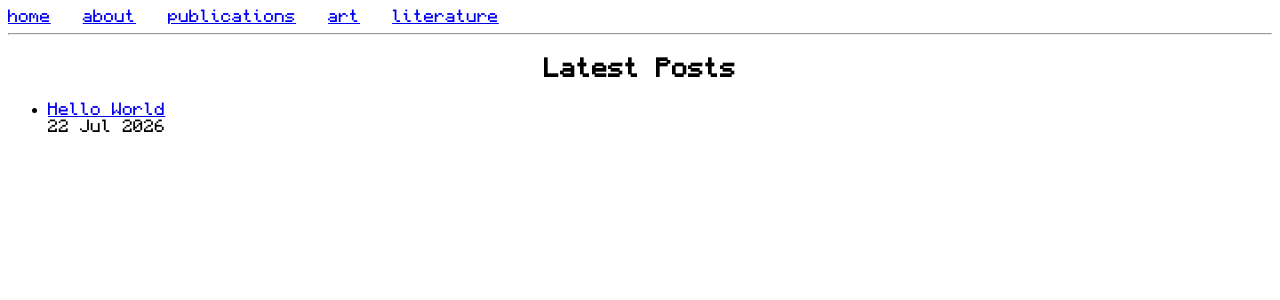
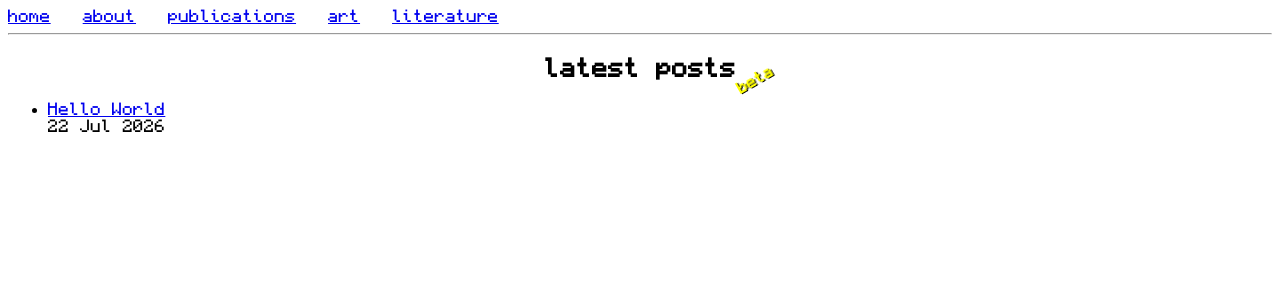
Before and after one commit to panalexeu/panalexeu.github.io, a Jekyll site: the page built from index.html, in a window 1280 px wide. Shown: the top 300 px of the page. Built offline with Jekyll 4.4.1, drawn with Linux system fonts in a browser that asks for light colours.

Commit message:
create cool minecraft like logo for the main page!

```diff
--- a/_sass/main.scss
+++ b/_sass/main.scss
@@ -19,9 +19,27 @@
     gap: 2rem;
 }
 
-.home-logo {
-    display: flex;
-    align-items: center;
-    flex-direction: column;
-    gap: 0.5rem;
+.home-title {
+    position: relative;
+    display: block;
+    text-align: center;
 }
+
+.cool-title {
+    position: absolute;
+    bottom: -0.5em;
+    font-size: 0.6em;
+    transform: rotate(-30deg);
+    animation: pulse 1.5s ease-in-out infinite;
+    color: yellow;
+    text-shadow: 1px 1px 0px black; // hor. offset, ver. offset, blur, color
+}
+
+@keyframes pulse {
+  0%, 100% {
+    transform: rotate(-30deg) scale(1);
+  }
+  50% {
+    transform: rotate(-30deg) scale(1.3);
+  }
+}
--- a/index.html
+++ b/index.html
@@ -2,10 +2,14 @@
 title: home
 ---
 
+<main>
+    <h2 class="home-title">
+        latest posts
 
-
-<main>
-    <h2 class="home-logo"> Latest Posts </h2>
+        <span class="cool-title">
+            beta
+        </span>
+    </h2>
 
     <ul>
         {% for post in site.posts %}
```
